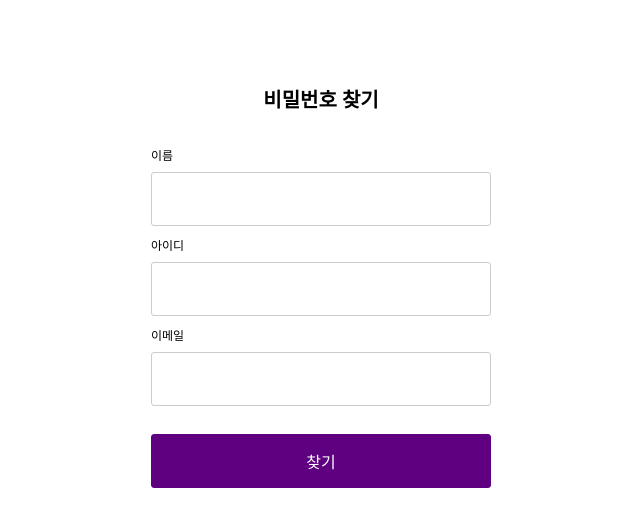
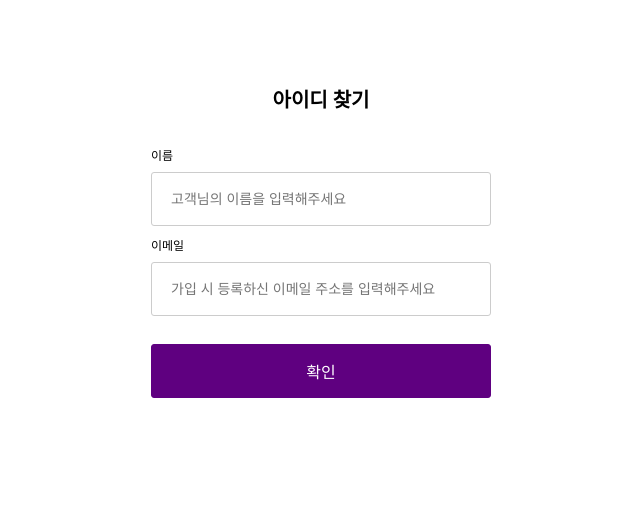
Before and after one commit to wecode-bootcamp-korea/13-brokurly-frontend, a React (Create React App) app: page / in a window 1280 px wide. Shown: the top 526 px of the page, without its empty margins (319-959 px from the left). Built offline with nearby package versions, Linux system fonts and the light colour scheme.

Commit message:
Add : searchId  code refactoring and add to handleSubmit function

```diff
--- a/src/Pages/Login/SearchId/SearchId.component.js
+++ b/src/Pages/Login/SearchId/SearchId.component.js
@@ -6,8 +6,8 @@ class SearchId extends Component {
   constructor() {
     super();
     this.state = {
-      userName: "",
-      userEmail: "",
+      user_name: "",
+      email: "",
     };
   }
 
@@ -15,24 +15,42 @@ class SearchId extends Component {
     this.setState({ [e.target.name]: e.target.value });
   };
 
+  handleSubmit = (e) => {
+    e.preventDefault();
+    const { user_name, email } = this.state;
+    if (
+      Object.keys(this.state).every((element) => this.state[element] !== "")
+    ) {
+      fetch("API", {
+        method: "POST",
+        body: JSON.stringify({
+          user_name,
+          email,
+        }),
+      })
+        .then((response) => response.json())
+        .then((result) => console.log("결과 =>", result));
+    }
+  };
+
   render() {
     return (
       <div className="SearchId">
         <div className="search-id-container">
           <h3 className="search-id-title">아이디 찾기</h3>
-          <form className="search-id-form">
+          <form className="search-id-form" onSubmit={this.handleSubmit}>
             <strong>이름</strong>
             <input
-              className="search-id-input user-name"
-              name="userName"
+              className="search-id-input"
+              name="user_name"
               type="text"
               placeholder="고객님의 이름을 입력해주세요"
               onChange={this.handleNameEmail}
             />
             <strong>이메일</strong>
             <input
-              className="search-id-input user-email"
-              name="userEmail"
+              className="search-id-input"
+              name="email"
               type="text"
               placeholder="가입 시 등록하신 이메일 주소를 입력해주세요"
               onChange={this.handleNameEmail}
--- a/src/Pages/Login/SearchId/SearchId.styles.scss
+++ b/src/Pages/Login/SearchId/SearchId.styles.scss
@@ -10,8 +10,6 @@
       text-align: center;
     }
     .search-id-form {
-      display: flex;
-      flex-direction: column;
       width: 100%;
       padding-top: 26px;
       strong {
@@ -22,6 +20,7 @@
         text-align: left;
       }
       .search-id-input {
+        display: block;
         width: 100%;
         height: 54px;
         padding: 0 19px;
@@ -30,17 +29,16 @@
         background-color: #fff;
         font-size: 14px;
         line-height: 20px;
-        outline: none;
+        outline-color: gray;
       }
-
       .search-id-button {
+        display: block;
         width: 100%;
         height: 54px;
         margin-top: 28px;
         border: 1px solid #5f0081;
         border-radius: 3px;
         background-color: #5f0080;
-        display: block;
         font-size: 16px;
         color: white;
         text-align: center;
--- a/src/Pages/Login/SearchPwd/SearchPwd.styles.scss
+++ b/src/Pages/Login/SearchPwd/SearchPwd.styles.scss
@@ -20,7 +20,6 @@
         text-align: left;
       }
       .search-pwd-input {
-        display: block;
         width: 100%;
         height: 54px;
         padding: 0 19px;
--- a/src/Pages/Main/Main.component.js
+++ b/src/Pages/Main/Main.component.js
@@ -11,8 +11,8 @@ class Main extends Component {
   render() {
     return (
       // <Login />
-      // <SearchId />
-      <SearchPwd />
+      <SearchId />
+      // <SearchPwd />
       // <Signup />
     );
   }
```
